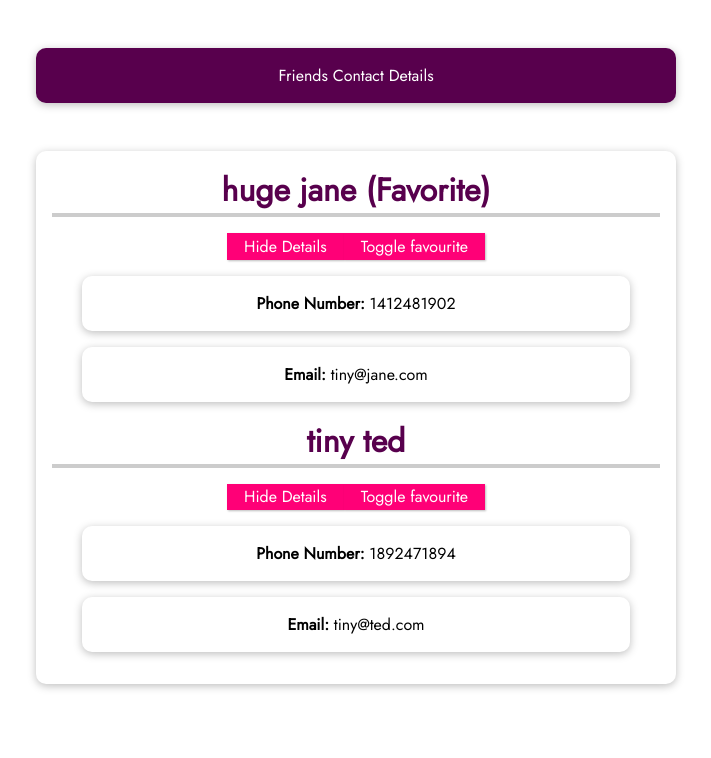
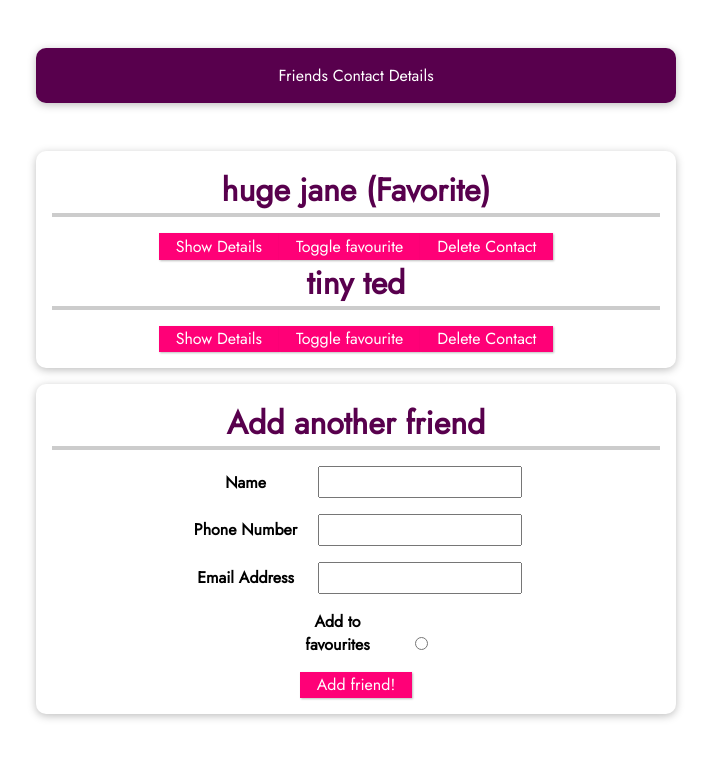
Before and after one commit to erictseng89/udemy-vue3, a Vue app: page / in a window 1280 px wide. Shown: the top 758 px of the page, without its empty margins (284-995 px from the left). Built offline with nearby package versions, Linux system fonts and the light colour scheme.

Commit message:
module08-97: using Date().toISOString() for a unique ID, removing items from array using filter()

```diff
--- a/src/App.vue
+++ b/src/App.vue
@@ -8,7 +8,11 @@
           v-bind="friend"
           :key="friend.id"
           @toggle-friend-favourite="toggleFavourite"
+          @delete-friend="deleteFriendWithFilter"
         ></friend-contact>
+      </li>
+      <li>
+        <add-friend-form @added-friend="addFriend"></add-friend-form>
       </li>
     </ul>
   </section>
@@ -67,6 +71,23 @@ export default {
         (friend) => friend.id === friendID
       );
       selectedFriend.isFavourite = !selectedFriend.isFavourite;
+    },
+    addFriend(name, phoneNumber, emailAddress, isFavourite) {
+      const newFriend = {
+        id: new Date().toISOString(),
+        name: name,
+        phoneNumber: phoneNumber,
+        emailAddress: emailAddress,
+        isFavourite: isFavourite,
+      };
+      this.friends.push(newFriend);
+    },
+    deleteFriendWithFilter(id) {
+      this.friends = this.friends.filter((friend) => friend.id !== id);
+    },
+    deleteFriend(id) {
+      const friendIndex = this.friends.findIndex((friend) => friend.id === id);
+      this.friends.splice(friendIndex, 1);
     },
   },
 };
@@ -138,4 +159,18 @@ header {
   border-color: #ec3169;
   box-shadow: 1px 1px 4px rgba(0, 0, 0, 0.26);
 }
+
+#app input {
+  font: inherit;
+  padding: 0.15rem;
+}
+#app label {
+  font-weight: bold;
+  margin-right: 1rem;
+  width: 7rem;
+  display: inline-block;
+}
+#app form div {
+  margin: 1rem 0;
+}
 </style>
--- /dev/null
+++ b/src/components/AddFriendForm.vue
@@ -0,0 +1,56 @@
+<template>
+  <form action="" @submit.prevent="addFriend">
+    <h2>Add another friend</h2>
+    <div>
+      <label for="name">Name</label>
+      <input type="text" name="name" v-model="name" />
+    </div>
+    <div>
+      <label for="phoneNumber">Phone Number</label>
+      <input type="tel" name="phoneNumber" v-model="phoneNumber" />
+    </div>
+    <div>
+      <label for="emailAddress">Email Address</label>
+      <input type="email" name="emailAddress" v-model="emailAddress" />
+    </div>
+    <div>
+      <label for="isFavourite">Add to favourites</label>
+      <input
+        type="radio"
+        name="isFavourite"
+        :value="true"
+        v-model="isFavourite"
+      />
+    </div>
+    <button type="submit">Add friend!</button>
+  </form>
+</template>
+
+<script>
+export default {
+  emits: ["added-friend"],
+
+  data() {
+    return {
+      name: "",
+      phoneNumber: "",
+      emailAddress: "",
+      isFavourite: false,
+    };
+  },
+
+  methods: {
+    addFriend() {
+      this.$emit(
+        "added-friend",
+        this.name,
+        this.phoneNumber,
+        this.emailAddress,
+        this.isFavourite
+      );
+    },
+  },
+};
+</script>
+
+<style></style>
--- a/src/components/FriendContact.vue
+++ b/src/components/FriendContact.vue
@@ -4,6 +4,7 @@
     {{ detailsAreVisible ? "Hide Details" : "Show Details" }}
   </button>
   <button @click="toggleFavourite">Toggle favourite</button>
+  <button @click="deleteContact">Delete Contact</button>
   <ul v-if="detailsAreVisible">
     <li><strong>Phone Number: </strong>{{ phoneNumber }}</li>
     <li><strong>Email: </strong>{{ emailAddress }}</li>
@@ -23,7 +24,7 @@ export default {
   /**
    * The 'emits' attribute should also be declared in the child component's root component.
    */
-  emits: ["toggle-friend-favourite"],
+  emits: ["toggle-friend-favourite", "delete-friend"],
   props: {
     id: {
       type: String,
@@ -53,7 +54,7 @@ export default {
 
   data() {
     return {
-      detailsAreVisible: true,
+      detailsAreVisible: false,
     };
   },
   methods: {
@@ -65,6 +66,9 @@ export default {
       // template portion of the parent component.
       this.$emit("toggle-friend-favourite", this.id);
     },
+    deleteContact() {
+      this.$emit("delete-friend", this.id);
+    },
   },
 };
 </script>
--- a/src/main.js
+++ b/src/main.js
@@ -17,7 +17,7 @@ import App from './App.vue';
  * Importing a component
  */
 import FriendContact from './components/FriendContact.vue';
-
+import AddFriendForm from './components/AddFriendForm.vue';
 /**
  * Creating the Vue app instance
  */
@@ -27,6 +27,7 @@ const app = createApp(App);
  * Adding a new component to the app from the ./components/ directory.
  */
 app.component('friend-contact', FriendContact);
+app.component('add-friend-form', AddFriendForm);
 
 /**
  * Mounting the application in the HTML file.
```
Also changed, not shown: 2 other files (tests, documents, lock files or other folders).
